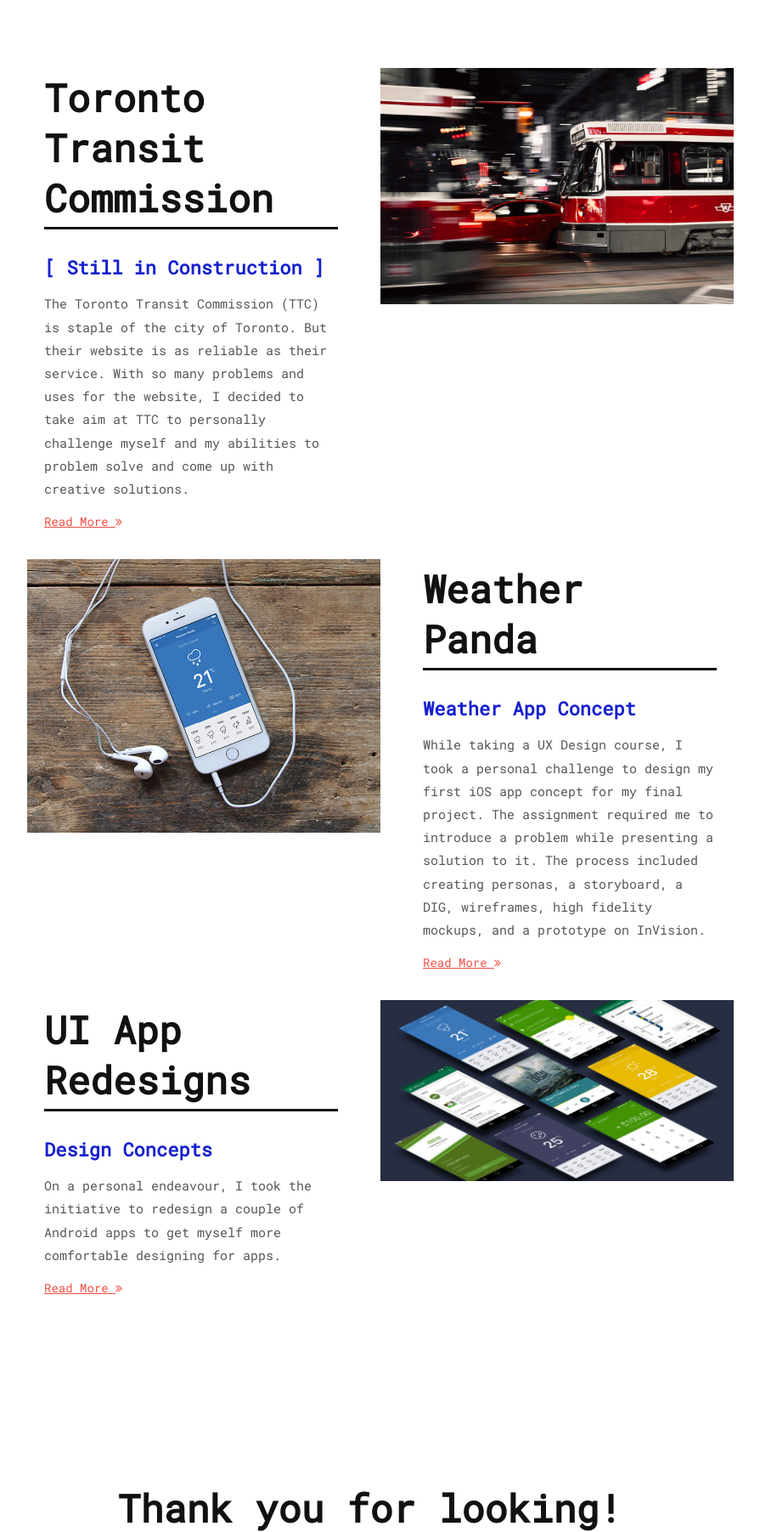
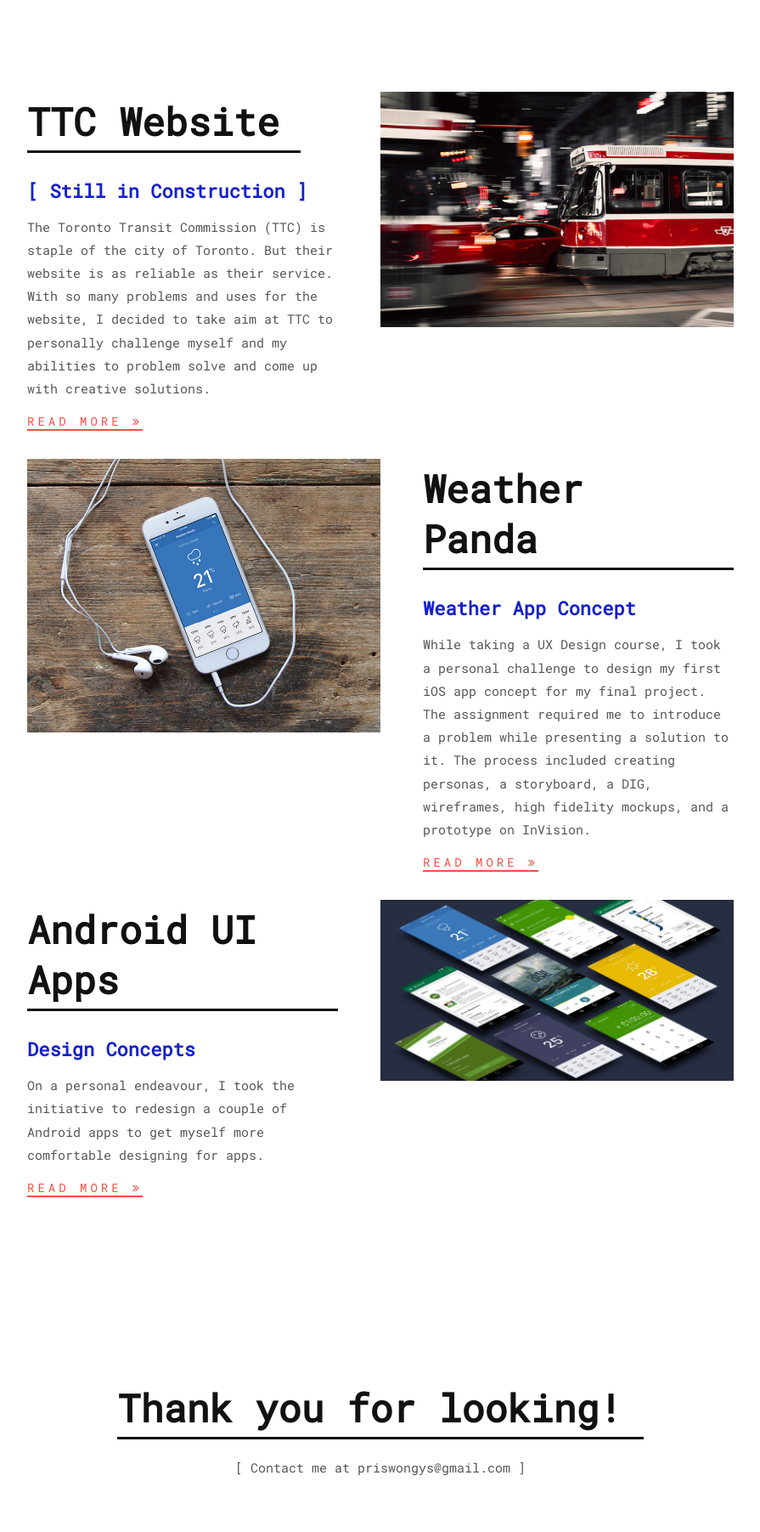
Before and after one commit to priswongys/priswongys.github.io, a PHP site: page / in a window 1280 px wide. Shown: the part 2457-4260 px from the top of the page at 85% size, without its empty margins (192-1087 px from the left). After the commit the page ends 4194 px from the top, so only its background shows below. Run offline with PHP 8.4, Linux system fonts and the light colour scheme.

Commit message:
Text & Background Change

```diff
--- a/index.html
+++ b/index.html
@@ -224,7 +224,7 @@
 		<div class="wrapper flex-container">
 
 			<div id="portfolioo" class="description-left">
-				<h3>Toronto Transit Commission</h3>
+				<h3>TTC Website</h3>
 				<h4>[ Still in Construction ]</h4>
 				<p>
 				The Toronto Transit Commission (TTC) is staple of the city of Toronto. But their website is as reliable as their service. With so many problems and uses for the website, I decided to take aim at TTC to personally challenge myself and my abilities to problem solve and come up with creative solutions.
@@ -250,7 +250,7 @@
 		<div class="wrapper flex-container">
 
 			<div class="description-left">
-				<h3>UI App Redesigns</h3>
+				<h3>Android UI Apps</h3>
 				<h4>Design Concepts</h4>
 				<p>
 				On a personal endeavour, I took the initiative to redesign a couple of Android apps to get myself more comfortable designing for apps.
--- a/styles/styles.css
+++ b/styles/styles.css
@@ -88,7 +88,7 @@
 	text-align: center;
 	height: 100vh;
 	width: auto;
-	background: url(toronto.jpg);
+	background: url(mountain.jpg);
 	background-size: cover;
 	border: 50px solid #fff;
 	border-top: 0;
@@ -184,10 +184,10 @@
 	text-decoration: none;
 	font-family: 'Roboto Mono', sans-serif;
 	font-size: 14px;
-/*	text-transform: uppercase;*/
+	text-transform: uppercase;
 	color: #F24F43;
-	text-decoration: underline;
-/*	border-bottom: 2px solid #F24F43;*/
+	letter-spacing: 4px;
+	border-bottom: 2px solid #F24F43;
 }
 
 
@@ -257,7 +257,7 @@
 
 .description-left {
 	text-align: left;
-	margin: 30px 50px auto 20px;
+	margin: 30px 50px auto 0;
 }
 
 .portfolio img {
@@ -269,7 +269,7 @@
 
 .description-right {
 	text-align: left;
-	margin: 30px 20px auto 50px;
+	margin: 30px 0 auto 50px;
 }
 
 .slider p {
@@ -285,6 +285,7 @@
 }
 
 a:hover {
+	border-bottom: none;
 	text-decoration: line-through;
 }
 
@@ -319,7 +320,7 @@
 .interests p i {
 	font-size: 30px;
 	letter-spacing: 20px;
-	color: #333;
+	color: #1620ce;
 }
 
 .skills ul/*, .education ul*/ {
```
Also changed, not shown: styles/Untitled2.jpg (deleted), styles/mountain.jpg (added).
